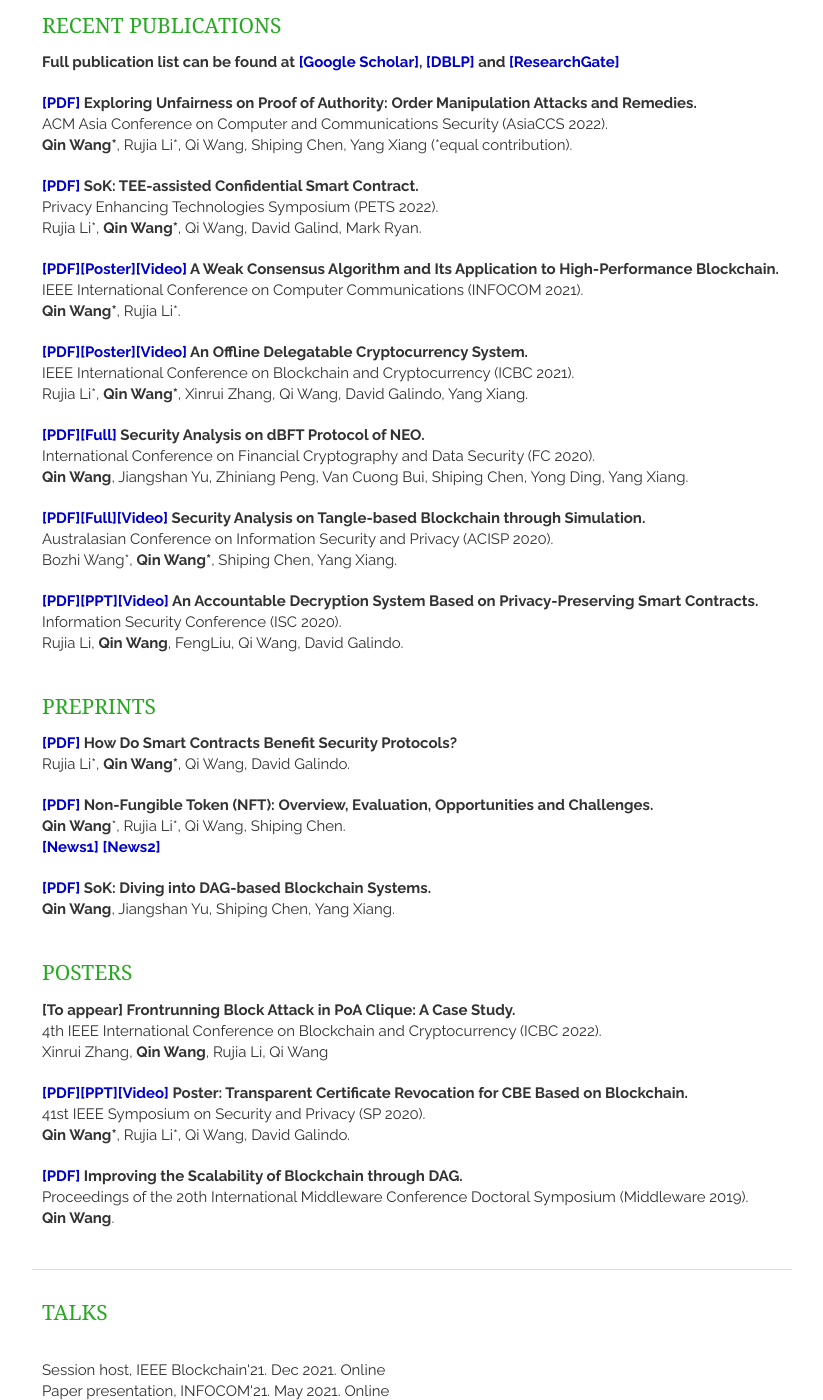
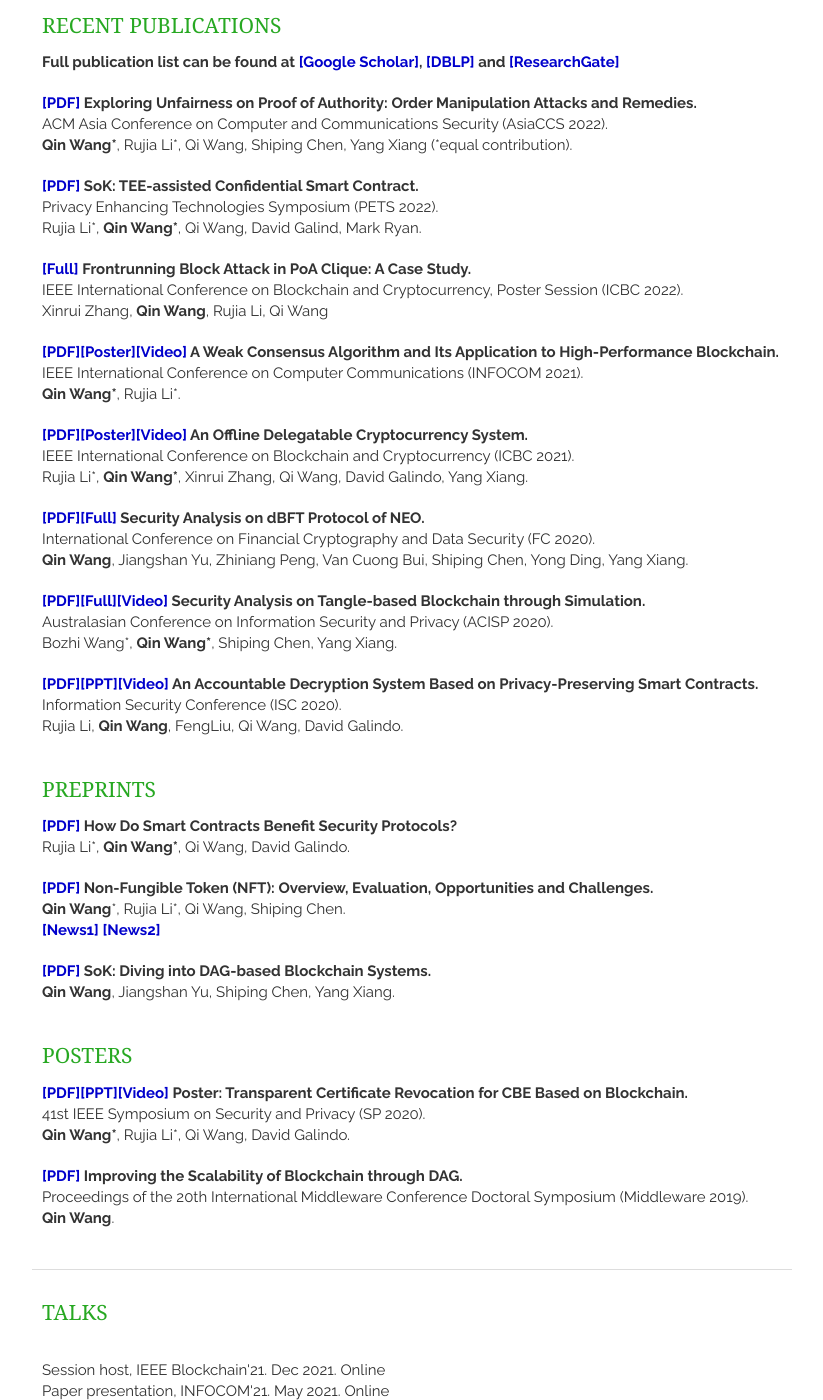
Before and after one commit to AaronWang-git/qinwang-git.github.io, a Jekyll site: the page built from index.html, in a window 1280 px wide and 1400 px high, scrolled down 449 px. Shown: the whole window, without its empty margins (318-1141 px from the left). Built offline with Jekyll 4.4.1, drawn with Linux system fonts in a browser that asks for light colours; nearby versions of some CDN libraries; a script that is not in the unit is left out; the list of posts is cut into pages by our own code.

Commit message:
Update publications.html

```diff
--- a/_includes/publications.html
+++ b/_includes/publications.html
@@ -22,6 +22,15 @@
             SoK: TEE-assisted Confidential Smart Contract. </strong>
             <br> Privacy Enhancing Technologies Symposium (PETS 2022).
             <br><b>Rujia Li</b><sup>*</sup>, <strong>Qin Wang<sup>*</sup></strong>, Qi Wang, David Galind, Mark Ryan.
+       </header>
+    </article>
+
+    <article>
+      <header>
+            <strong><a href = "https://hal.archives-ouvertes.fr/hal-03659414/document" target="_blank">[Full]</a>
+            Frontrunning Block Attack in PoA Clique: A Case Study.</strong>
+            <br> IEEE International Conference on Blockchain and Cryptocurrency, Poster Session (ICBC 2022).
+            <br><b>Xinrui Zhang<b>, <strong>Qin Wang</strong>, <b>Rujia Li</b>, Qi Wang
        </header>
     </article>
 
@@ -112,15 +121,6 @@
 
 <h1>Posters</h1>
 
-     <article>
-      <header>
-            <strong>[To appear]
-            Frontrunning Block Attack in PoA Clique: A Case Study.</strong>
-            <br>4th IEEE International Conference on Blockchain and Cryptocurrency (ICBC 2022).
-            <br><b>Xinrui Zhang<b>, <strong>Qin Wang</strong>, <b>Rujia Li</b>, Qi Wang
-       </header>
-    </article>
-
     <article>
       <header>
             <strong><a href = "https://www.ieee-security.org/TC/SP2020/poster-abstracts/hotcrp_sp20posters-final7.pdf" target="_blank">[PDF]</a><a href = "http://rujia.uk/resource/SP20_POSTER.pdf" target="_blank">[PPT]</a><a href = "https://youtu.be/6z9Nfo37DQA" target="_blank">[Video]</a>
```
